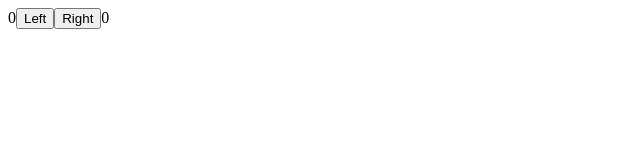
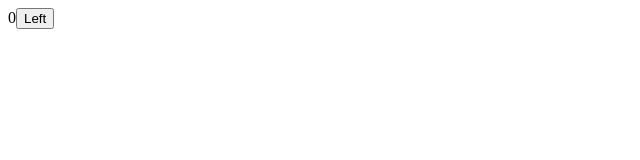
Before and after one commit to zachleach/helsinki-fullstack-open, a React (Vite) app in the folder part1/part1d/: page / in a window 1280 px wide. Shown: the top 160 px of the page, without its empty margins (0-640 px from the left). Built offline with nearby package versions, Linux system fonts and the light colour scheme.

Commit message:
state as array example

```diff
--- a/part1/part1d/src/App.jsx
+++ b/part1/part1d/src/App.jsx
@@ -1,47 +1,23 @@
 import { useState } from 'react'
 
 const App = () => {
-	/* make state objects */
-	const [ clicks, setClicks ] = useState({
-		left: 0, right: 0
-	})
+	const [clicks, setClick] = useState(0)
+	const [allClicks, setAll] = useState([])
 
-	/*
-	const handle_left_click = () => {
-		const amount = {
-			left: clicks.left + 1,
-			right: clicks.right
-		}
-		setClicks(amount)
-	}
-	*/
-	const handle_left_click = () => {
-		setClicks({ ...clicks, left: clicks.left + 1 })
-	}
-
-	/*
-	const handle_right_click = () => {
-		const amount = {
-			left: clicks.left,
-			right: clicks.right + 1
-		}
-		setClicks(amount)
-	}
-	*/
-	const handle_right_click = () => {
-		setClicks({ ...clicks, right: clicks.right + 1 })
+	const handle_click = () => {
+		setClick(clicks + 1)
+		setAll(allClicks.concat('C'))
 	}
 
 	return (
 		<div>
-			{clicks.left}
-			<button onClick={handle_left_click}>
+			{clicks}
+			<button onClick={handle_click}>
 				Left
 			</button>
-			<button onClick={handle_right_click}>
-				Right
-			</button>
-			{clicks.right}
+			<p>
+				{allClicks.join(' ')}
+			</p>
 		</div>
 	)
 }
```
